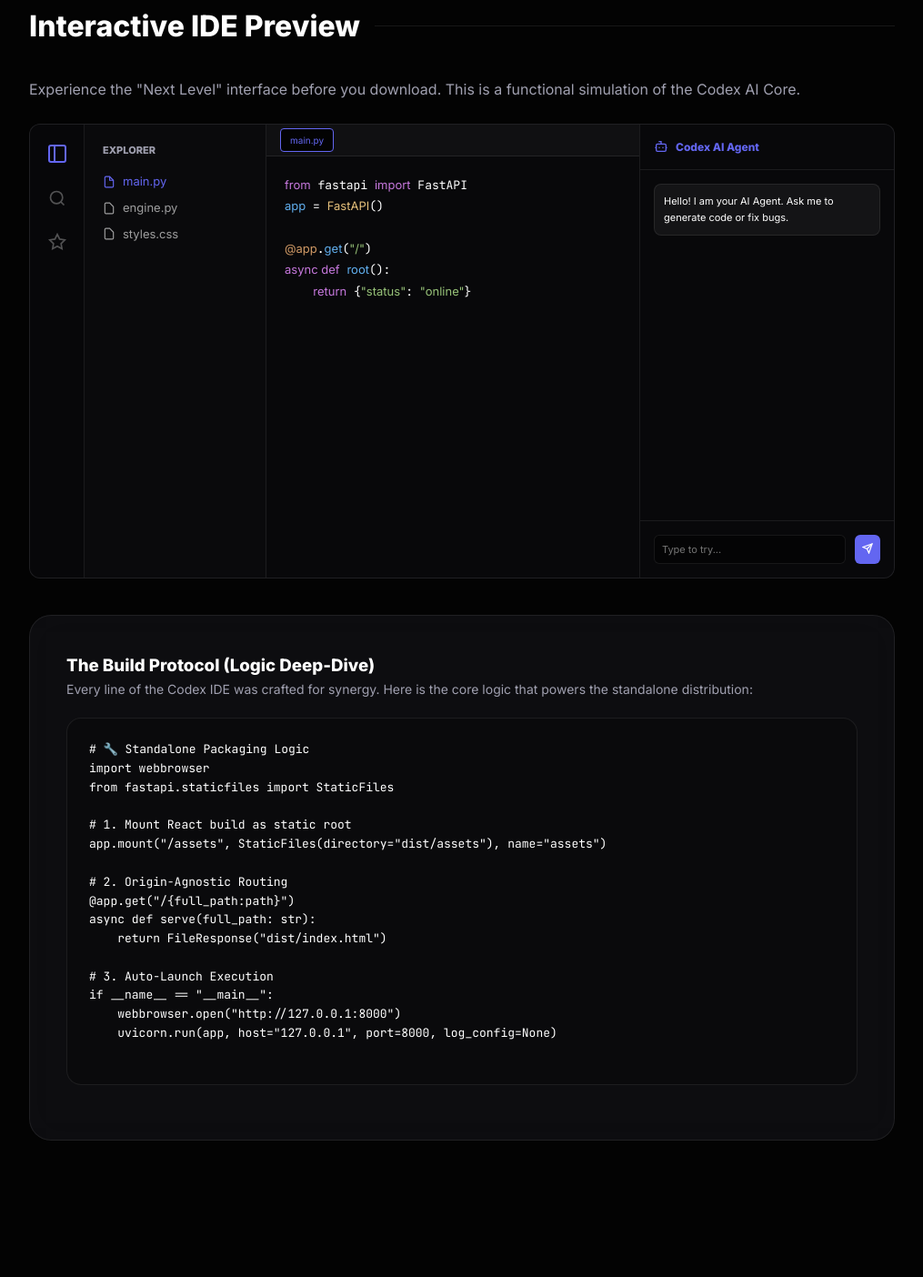
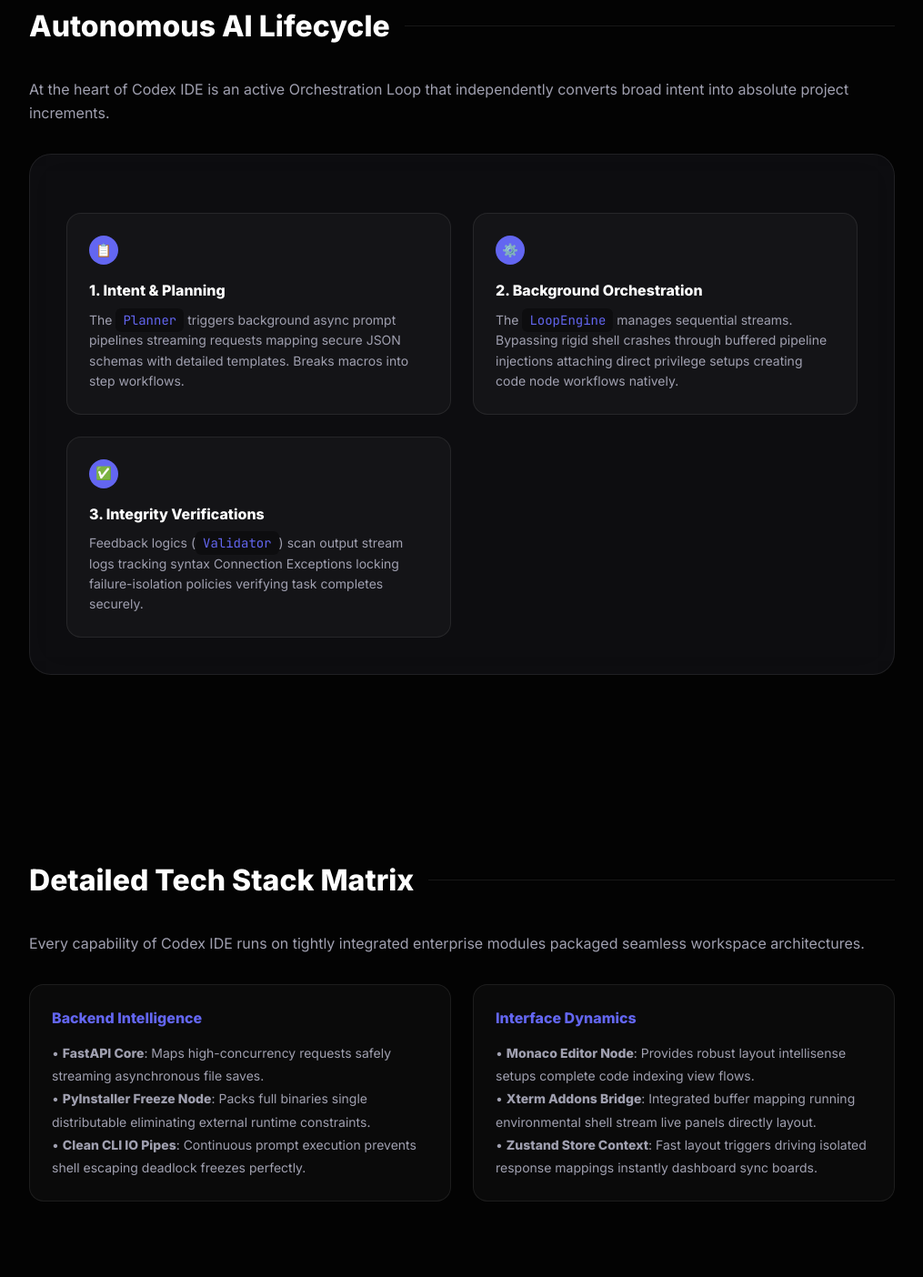
Before and after one commit to Bharath-vip/codex-ide-docs, a plain HTML site: page index.html in a window 1280 px wide. Shown: the part 1621-3025 px from the top of the page at 91% size, without its empty margins (132-1147 px from the left). Drawn offline with Linux system fonts and the light colour scheme.

Commit message:
Update landing page with detailed AI loop lifecycle and tech stack matrix

```diff
--- a/index.html
+++ b/index.html
@@ -295,6 +295,55 @@
             </div>
         </section>
 
+        <!-- New Section: Autonomous AI Lifecycle -->
+        <section id="lifecycle">
+            <h2>Autonomous AI Lifecycle</h2>
+            <p style="color: var(--text-dim); margin-bottom: 32px;">At the heart of Codex IDE is an active Orchestration Loop that independently converts broad intent into absolute project increments.</p>
+            <div class="glass-card">
+                <div class="grid">
+                    <div class="step">
+                        <div class="step-num">📋</div>
+                        <h4>1. Intent & Planning</h4>
+                        <p style="font-size: 14px; color: var(--text-dim); margin-top: 8px;">The <code>Planner</code> triggers background async prompt pipelines streaming requests mapping secure JSON schemas with detailed templates. Breaks macros into step workflows.</p>
+                    </div>
+                    <div class="step">
+                        <div class="step-num">⚙️</div>
+                        <h4>2. Background Orchestration</h4>
+                        <p style="font-size: 14px; color: var(--text-dim); margin-top: 8px;">The <code>LoopEngine</code> manages sequential streams. Bypassing rigid shell crashes through buffered pipeline injections attaching direct privilege setups creating code node workflows natively.</p>
+                    </div>
+                    <div class="step">
+                        <div class="step-num">✅</div>
+                        <h4>3. Integrity Verifications</h4>
+                        <p style="font-size: 14px; color: var(--text-dim); margin-top: 8px;">Feedback logics (<code>Validator</code>) scan output stream logs tracking syntax Connection Exceptions locking failure-isolation policies verifying task completes securely.</p>
+                    </div>
+                </div>
+            </div>
+        </section>
+
+        <!-- New Section: Technical Deep Stack -->
+        <section id="stack-matrix">
+            <h2>Detailed Tech Stack Matrix</h2>
+            <p style="color: var(--text-dim); margin-bottom: 32px;">Every capability of Codex IDE runs on tightly integrated enterprise modules packaged seamless workspace architectures.</p>
+            <div class="grid">
+                <div class="step">
+                    <h4 style="color: var(--primary);">Backend Intelligence</h4>
+                    <p style="font-size: 14px; color: var(--text-dim); margin-top: 12px; line-height: 1.8;">
+                        • <strong>FastAPI Core</strong>: Maps high-concurrency requests safely streaming asynchronous file saves.<br>
+                        • <strong>PyInstaller Freeze Node</strong>: Packs full binaries single distributable eliminating external runtime constraints.<br>
+                        • <strong>Clean CLI IO Pipes</strong>: Continuous prompt execution prevents shell escaping deadlock freezes perfectly.
+                    </p>
+                </div>
+                <div class="step">
+                    <h4 style="color: var(--primary);">Interface Dynamics</h4>
+                    <p style="font-size: 14px; color: var(--text-dim); margin-top: 12px; line-height: 1.8;">
+                        • <strong>Monaco Editor Node</strong>: Provides robust layout intellisense setups complete code indexing view flows.<br>
+                        • <strong>Xterm Addons Bridge</strong>: Integrated buffer mapping running environmental shell stream live panels directly layout.<br>
+                        • <strong>Zustand Store Context</strong>: Fast layout triggers driving isolated response mappings instantly dashboard sync boards.
+                    </p>
+                </div>
+            </div>
+        </section>
+
         <section id="preview">
             <h2>Interactive IDE Preview</h2>
             <p style="color: var(--text-dim); margin-bottom: 24px;">Experience the "Next Level" interface before you download. This is a functional simulation of the Codex AI Core.</p>
```
